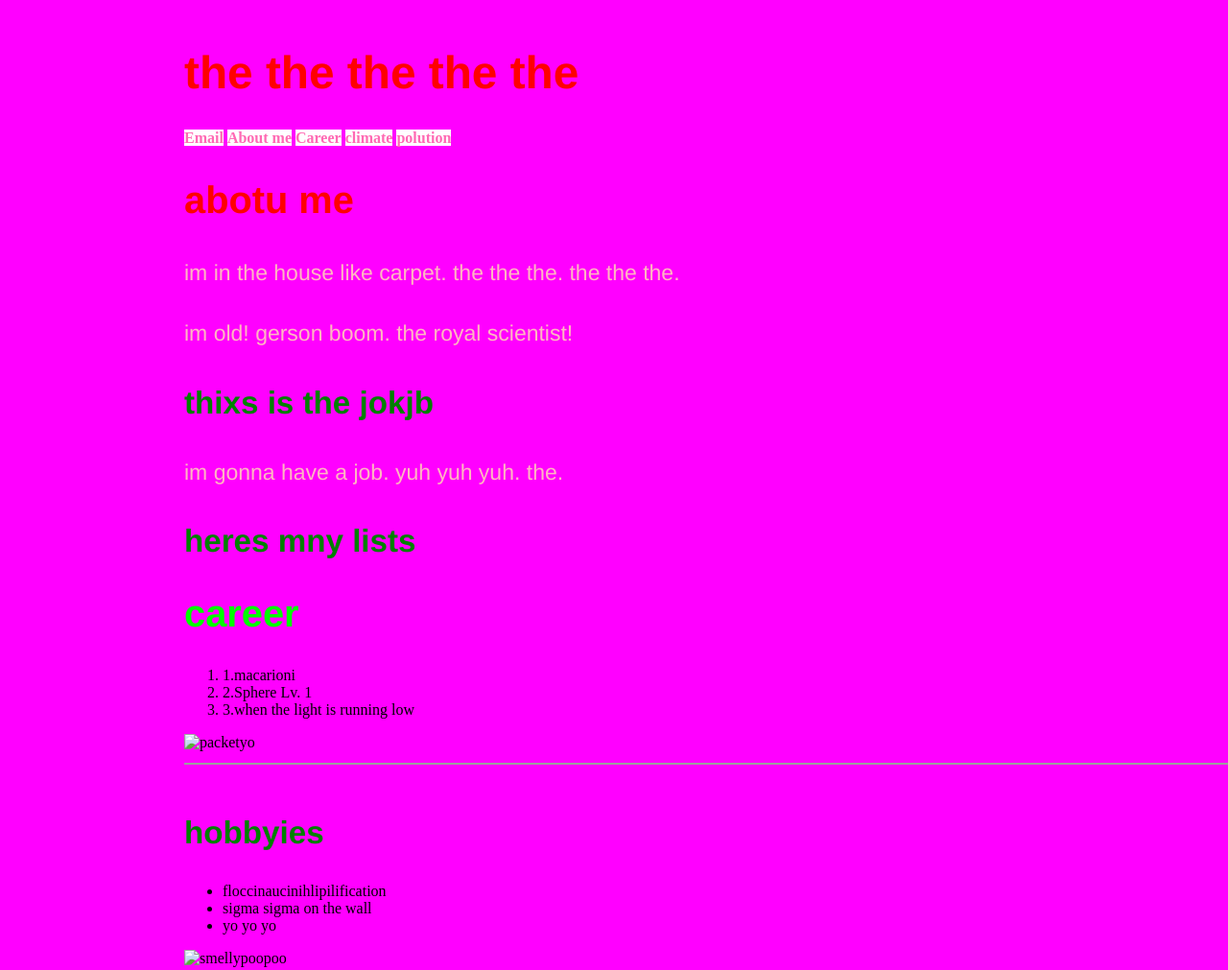
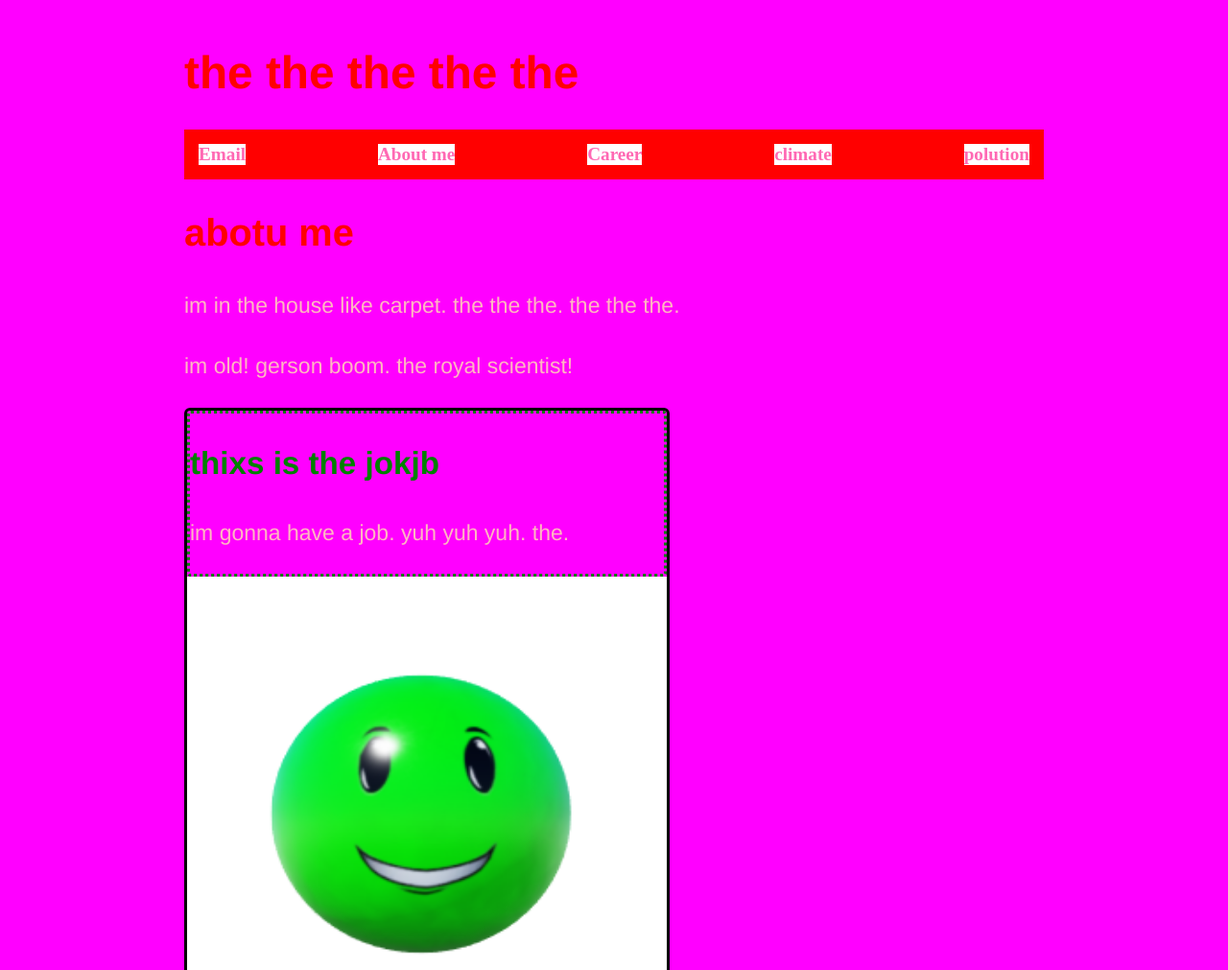
Before and after one commit to 28jdannervstud/Flexbox_to_HTML1, a plain HTML site: page index.html in a window 1280 px wide. Shown: the top 1011 px of the page at 96% size. Drawn offline with Linux system fonts and the light colour scheme; grey boxes are pictures that could not be loaded.

Commit message:
divided job section into multiple divs

```diff
--- a/css/style.css
+++ b/css/style.css
@@ -7,7 +7,9 @@ html{
 body {background-color: magenta;}
 p {color: lightpink}
 p {font-family:'Franklin Gothic Medium', 'Arial Narrow', Arial, sans-serif;}
-h1 {font-family:'Franklin Gothic Medium', 'Arial Narrow', Arial, sans-serif;}
+h1 {
+  font-family:'Franklin Gothic Medium', 'Arial Narrow', Arial, sans-serif;
+}
 h2 {font-family:'Franklin Gothic Medium', 'Arial Narrow', Arial, sans-serif;}
 h3 {font-family:'Franklin Gothic Medium', 'Arial Narrow', Arial, sans-serif;}
 p {font-size:23px;}
@@ -57,6 +59,9 @@ td {color: aqua}
 }
 .section {
   margin-bottom: 3rem;
+  border-radius: 5px;
+  border-style: dotted;
+  border-color:blue;
 }
 /* i got help from ben peer reviewing my color choices */
 
@@ -106,3 +111,28 @@ td {color: aqua}
   transition: 3s ease-in-out;
   transform:translate(3000px)
 }
+nav{
+  position: sticky;
+  top: -10px;
+  padding: 15px;
+  opacity: 1;
+  background-color: red;
+  display: flex;
+  flex-direction: row;
+  list-style-type: none;
+  justify-content: space-between;
+  font-size:larger;
+}
+
+.headandtext{
+  border-radius:4px;
+  border-style:dotted;
+  border-color:green
+
+}
+.job{
+  width:500px;
+  border-radius:6px;
+  border-style:solid ;
+  border-color:black;
+}
--- a/index.html
+++ b/index.html
@@ -27,9 +27,14 @@
             <p> im in the house like carpet. the the the. the the the.</p>
             <p> im old! gerson boom. the royal scientist!</p>
         </section>
-        <section id="job">
+        <section class="job">
+            <div class="headandtext">
                 <h3>thixs is the jokjb </h3>
                 <p> im gonna have a job. yuh yuh yuh. the.</p>
+            </div>
+            <div class="sectionimage">
+                <img src="images/imagedownloadedfromtheinternet.png" alt="packetyo" width="500" height="500">
+            </div>
         </section>
         <div class="section">
         <h3>heres mny lists</h3>
@@ -39,7 +44,6 @@
             <li>2.Sphere Lv. 1</li>
             <li>3.when the light is running low</li>
         </ol>
-        <img src="imagedownloadedfromtheinternet.png" alt="packetyo" width="500" height="500">
         <img src="https://cdn11.bigcommerce.com/s-3uewkq06zr/images/stencil/1280x1280/products/232/520/fluorescent_magenta__12906.1492537430.png?c=2" alt="sigmasigmaonthewall" width="1999999999" height="2">
         </div>
         <div class="section">
@@ -49,7 +53,7 @@
             <li>sigma sigma on the wall</li>
             <li>yo yo yo</li>
         </ul>
-        <img src="myhobby.png" alt="smellypoopoo" width="12" height="5000">
+        <img src="images/myhobby.png" alt="smellypoopoo" width="12" height="5000">
         </div>
 
         <a href="mailto:drwu@gmail.com" id="email">Email doctor wu! or else...</a>
```
Lines whose indentation alone changed are shown as unchanged.
